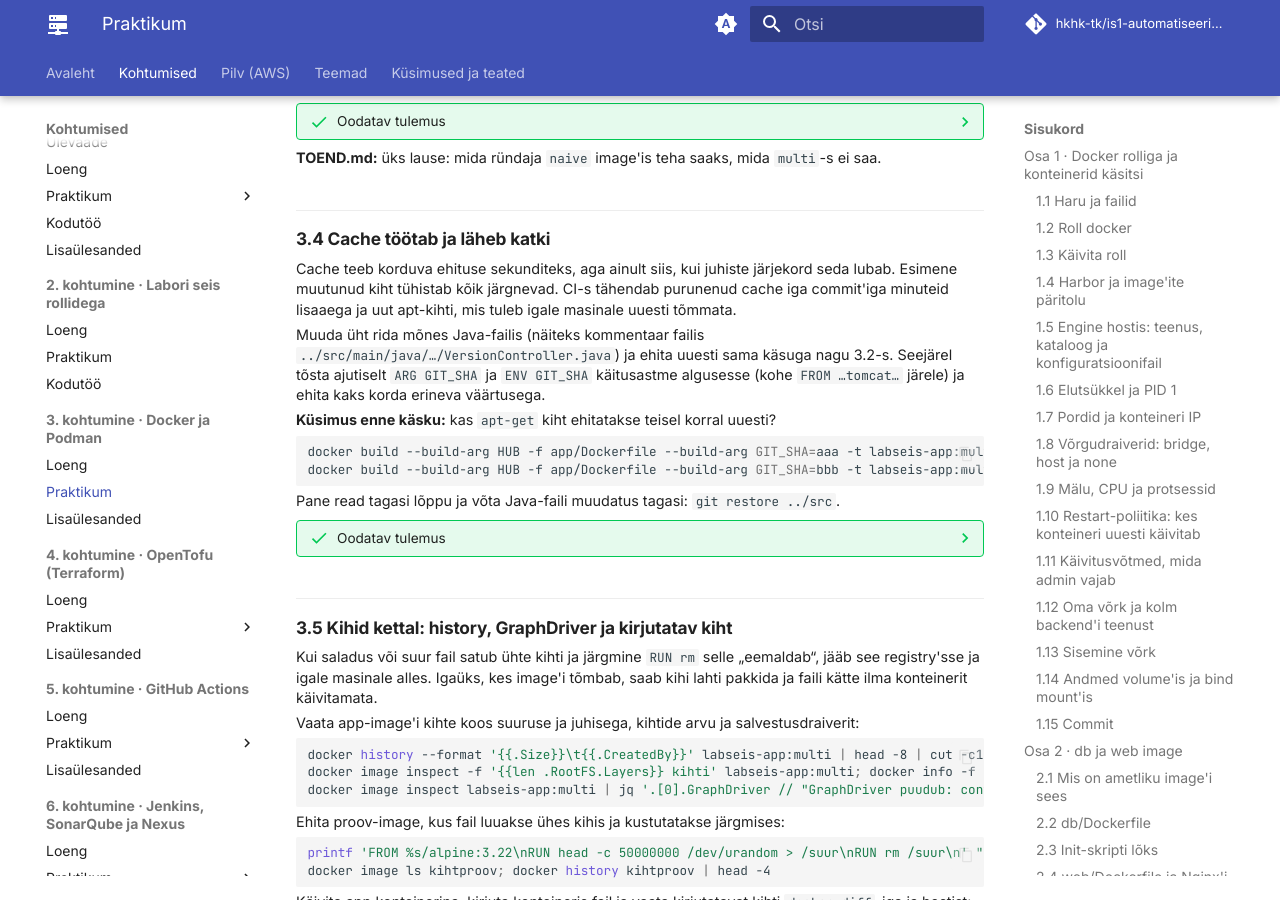
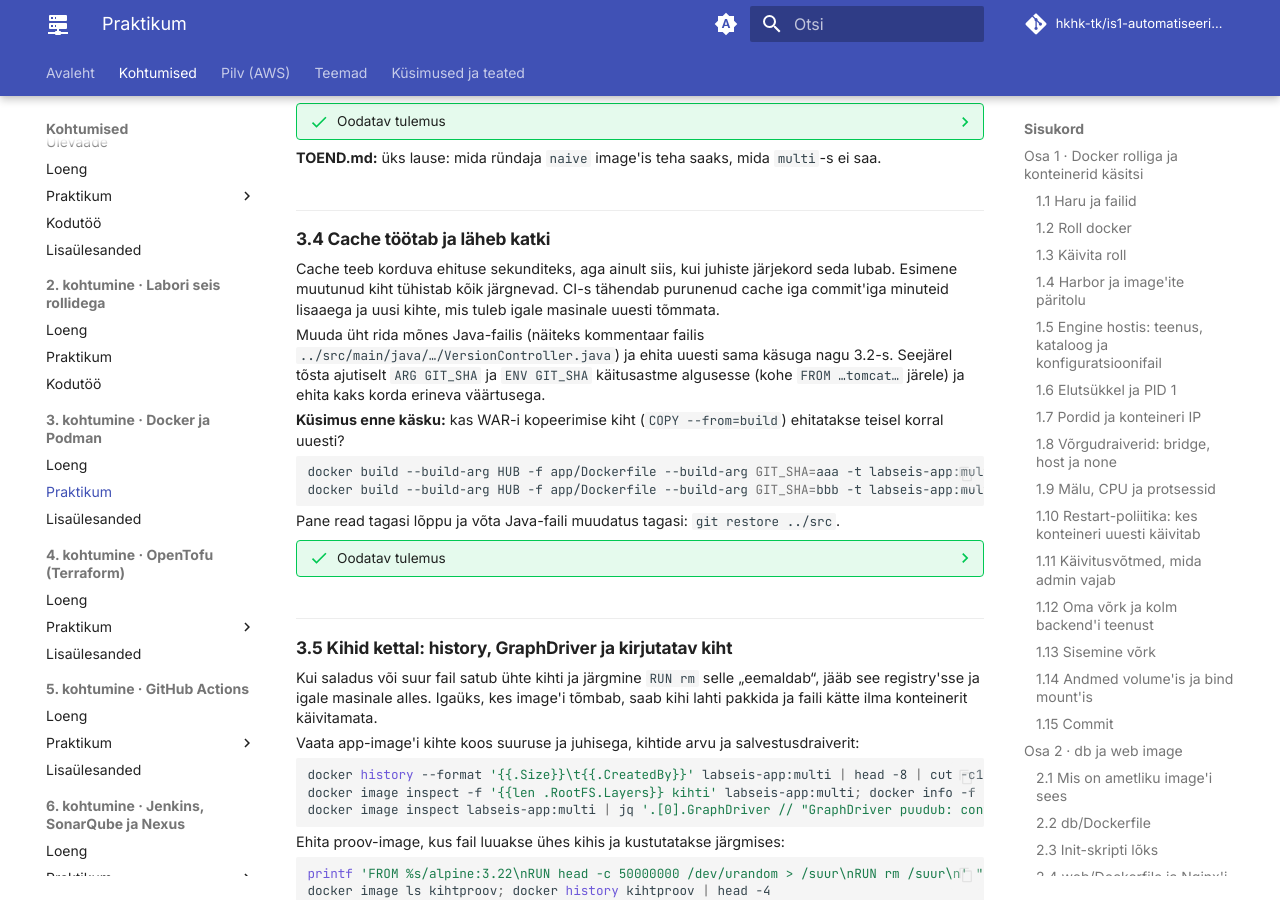
Before and after one commit to hkhk-tk/is1-automatiseerimine, an MkDocs documentation site: the page built from docs/k03/lab.md, in a window 1280 px wide and 900 px high, scrolled down 15464 px. Built offline with MkDocs 1.6.1 and Material for MkDocs 9.7.7, drawn with Linux system fonts in a browser that asks for light colours; comment, search, counter and statistics services are not loaded; some of the changed text lies outside the part shown.

Commit message:
K3 praktikum: app-image'i käitusaste ilma apt-get-ita (Tomcati image'is on curl olemas ja webapps tühi); vahemälu katse vaatab nüüd COPY --from kihti

````diff
--- a/docs/k03/lab.md
+++ b/docs/k03/lab.md
@@ -1028,7 +1028,7 @@ Tabel 3.1 on plaan astmete kaupa: esimene aste on ehitusmasin, mis pärast ehitu
     | Aste | Mida teeb |
     |---|---|
     | `FROM ${HUB}/maven:3-eclipse-temurin-21 AS build` | töökataloog `/src`; **ainult** `pom.xml`; `mvn -B -q dependency:go-offline`; siis `src/`; `mvn -B -q package -DskipTests` |
-    | `FROM ${HUB}/tomcat:10.1-jre21-temurin` | ühes `RUN`-is: `apt-get update`, `curl` (`--no-install-recommends`), apt nimekirjade ja `webapps/*` kustutamine; `COPY --from=build` WAR → `webapps/ROOT.war`; `EXPOSE 8080`; `HEALTHCHECK` `curl -fsS http://localhost:8080/health` (`--start-period=60s`) |
+    | `FROM ${HUB}/tomcat:10.1-jre21-temurin` | `RUN`-i pole vaja (`curl` on baasis olemas ja `webapps` on tühi); `COPY --from=build` WAR → `webapps/ROOT.war`; `EXPOSE 8080`; `HEALTHCHECK` `curl -fsS http://localhost:8080/health` (`--start-period=60s`) |
     | lõpp | `ARG GIT_SHA=unknown`, `ENV GIT_SHA=${GIT_SHA}`, `LABEL org.opencontainers.image.revision="${GIT_SHA}"`, `CMD ["catalina.sh", "run"]` |
 
 Kirjuta `app/Dockerfile` [kahes astmes](https://docs.docker.com/build/building/multi-stage/) tabeli järgi. Kirjuta ise, ära kopeeri naiivset.
@@ -1045,9 +1045,6 @@ Kirjuta `app/Dockerfile` [kahes astmes](https://docs.docker.com/build/building/m
     RUN mvn -B -q package -DskipTests
 
     FROM ${HUB}/tomcat:10.1-jre21-temurin
-    RUN apt-get update \
-     && apt-get install -y --no-install-recommends curl \
-     && rm -rf /var/lib/apt/lists/* /usr/local/tomcat/webapps/*
     COPY --from=build /src/target/labori-seis.war /usr/local/tomcat/webapps/ROOT.war
     EXPOSE 8080
     HEALTHCHECK --interval=10s --timeout=3s --start-period=60s --retries=3 \
@@ -1058,7 +1055,7 @@ Kirjuta `app/Dockerfile` [kahes astmes](https://docs.docker.com/build/building/m
     CMD ["catalina.sh", "run"]
     ```
 
-    `pom.xml` eraldi ja enne `src`-i: sõltuvuste kiht muutub ainult siis, kui `pom.xml` muutub. `apt-get update`, paigaldus ja nimekirjade kustutamine on ühes `RUN`-is, sest iga `RUN` on eraldi kiht ja hilisem kustutamine kihti ei vähenda.
+    `pom.xml` eraldi ja enne `src`-i: sõltuvuste kiht muutub ainult siis, kui `pom.xml` muutub. Käitusaste ei vaja `RUN`-i: ametliku Tomcati image'i kaust `webapps` on tühi (näiterakendused on kaustas `webapps.dist`) ja healthcheck'i `curl` tuleb baasist (eclipse-temurin).
 
 ```bash
 docker build --build-arg HUB -f app/Dockerfile --build-arg GIT_SHA=$(git rev-parse --short HEAD) -t labseis-app:multi ..
@@ -1092,22 +1089,22 @@ docker run --rm --entrypoint sh labseis-app:multi -c 'ls /src 2>&1; find / -name
 
 ### 3.4 Cache töötab ja läheb katki
 
-Cache teeb korduva ehituse sekunditeks, aga ainult siis, kui juhiste järjekord seda lubab. Esimene muutunud kiht tühistab kõik järgnevad. CI-s tähendab purunenud cache iga commit'iga minuteid lisaaega ja uut apt-kihti, mis tuleb igale masinale uuesti tõmmata.
+Cache teeb korduva ehituse sekunditeks, aga ainult siis, kui juhiste järjekord seda lubab. Esimene muutunud kiht tühistab kõik järgnevad. CI-s tähendab purunenud cache iga commit'iga minuteid lisaaega ja uusi kihte, mis tuleb igale masinale uuesti tõmmata.
 
 Muuda üht rida mõnes Java-failis (näiteks kommentaar failis `../src/main/java/…/VersionController.java`) ja ehita uuesti sama käsuga nagu 3.2-s. Seejärel tõsta ajutiselt `ARG GIT_SHA` ja `ENV GIT_SHA` käitusastme algusesse (kohe `FROM …tomcat…` järele) ja ehita kaks korda erineva väärtusega.
 
-**Küsimus enne käsku:** kas `apt-get` kiht ehitatakse teisel korral uuesti?
-
-```bash
-docker build --build-arg HUB -f app/Dockerfile --build-arg GIT_SHA=aaa -t labseis-app:multi .. 2>&1 | grep -E 'CACHED|apt-get' | head -5
-docker build --build-arg HUB -f app/Dockerfile --build-arg GIT_SHA=bbb -t labseis-app:multi .. 2>&1 | grep -E 'CACHED|apt-get' | head -5
+**Küsimus enne käsku:** kas WAR-i kopeerimise kiht (`COPY --from=build`) ehitatakse teisel korral uuesti?
+
+```bash
+docker build --build-arg HUB -f app/Dockerfile --build-arg GIT_SHA=aaa -t labseis-app:multi .. 2>&1 | grep -E 'CACHED|COPY --from' | head -5
+docker build --build-arg HUB -f app/Dockerfile --build-arg GIT_SHA=bbb -t labseis-app:multi .. 2>&1 | grep -E 'CACHED|COPY --from' | head -5
 ```
 
 Pane read tagasi lõppu ja võta Java-faili muudatus tagasi: `git restore ../src`.
 
 ??? success "Oodatav tulemus"
 
-    Esimesel katsel oli `dependency:go-offline` samm `CACHED` ja uuesti käivitusid ainult `COPY src` ja järgmised: `pom.xml`-i eraldi kopeerimine töötab. Teisel katsel töötas `apt-get` iga SHA-ga uuesti, kuigi midagi ei muutunud: ka üks `ARG` vales kohas ehitab kõik järgnevad kihid uuesti, sest muutuja väärtus on kihi sisendi osa. Mida sagedamini miski muutub, seda lõpus see peab olema.
+    Esimesel katsel oli `dependency:go-offline` samm `CACHED` ja uuesti käivitusid ainult `COPY src` ja järgmised: `pom.xml`-i eraldi kopeerimine töötab. Teisel katsel tehti `COPY --from=build` iga SHA-ga uuesti, kuigi WAR ei muutunud: ka üks `ARG` vales kohas ehitab kõik järgnevad kihid uuesti, sest muutuja väärtus on kihi sisendi osa. Mida sagedamini miski muutub, seda lõpus see peab olema.
 
 ### 3.5 Kihid kettal: history, GraphDriver ja kirjutatav kiht
 
@@ -1176,16 +1173,13 @@ Nõuded:
 - kasutajale kuuluvad ainult `logs`, `temp`, `work`, `webapps` ja `conf/Catalina` kaust `/usr/local/tomcat` all, ülejäänu jääb root'ile;
 - WAR kopeeritakse `COPY --from=build --chown=10001:10001`;
 - `USER 10001` numbrina, enne `CMD`-i;
-- kasutaja loomine on samas `RUN`-is mis apt, et kihte juurde ei tuleks.
+- kasutaja loomine, kausta loomine ja omanike muutmine on ühes `RUN`-is, et kihte juurde ei tuleks.
 
 ??? example "Lahendus: käitusaste"
 
     ```dockerfile
     FROM ${HUB}/tomcat:10.1-jre21-temurin
-    RUN apt-get update \
-     && apt-get install -y --no-install-recommends curl \
-     && rm -rf /var/lib/apt/lists/* /usr/local/tomcat/webapps/* \
-     && useradd --system --uid 10001 --no-create-home --shell /usr/sbin/nologin labseis \
+    RUN useradd --system --uid 10001 --no-create-home --shell /usr/sbin/nologin labseis \
      && mkdir -p /usr/local/tomcat/conf/Catalina \
      && chown -R 10001:10001 /usr/local/tomcat/logs /usr/local/tomcat/temp /usr/local/tomcat/work \
           /usr/local/tomcat/webapps /usr/local/tomcat/conf/Catalina
@@ -3280,7 +3274,7 @@ Iga osa tabelit loe ülevalt alla: esimene veerg on see, mida näed, teine käsk
     | Sümptom | Kontrolli | Tõenäoline põhjus | Miks see juhtub |
     |---|---|---|---|
     | `COPY . .` ei too lähtekoodi | `cat .dockerignore` | allowlist töötab: naiivne variant vajab `!pom.xml` ja `!src` | `COPY . .` kopeerib konteksti, ja kontekst on pärast `.dockerignore`-i peaaegu tühi |
-    | iga build käivitab `apt-get` uuesti | `grep -n GIT_SHA k03-docker/app/Dockerfile` | `ARG/ENV GIT_SHA` on käitusastme alguses, mitte lõpus | muutuja väärtus on järgmiste kihtide sisend; uus väärtus tühistab cache'i kõigile järgnevatele |
+    | iga build ehitab käitusastme kihid uuesti | `grep -n GIT_SHA k03-docker/app/Dockerfile` | `ARG/ENV GIT_SHA` on käitusastme alguses, mitte lõpus | muutuja väärtus on järgmiste kihtide sisend; uus väärtus tühistab cache'i kõigile järgnevatele |
     | Maven laeb iga build'iga kõik sõltuvused | `grep -n COPY k03-docker/app/Dockerfile` | `src` kopeeritakse enne `dependency:go-offline`-i | koodi muutus muudab `COPY src` kihi ja kõik järgnevad, sh sõltuvuste allalaadimine, käivituvad uuesti |
     | `docker stop` kestab 10 s | `docker exec <k> cat /proc/1/cmdline \| tr '\0' ' '` | CMD on shell-vormis, PID 1 on `sh` | `sh -c` ei edasta SIGTERM-i lapsele; Docker ootab 10 s ja saadab SIGKILL-i |
     | app konteiner `unhealthy` ilma andmebaasita | `docker exec <k> curl -s localhost:8080/health/live` | ootuspärane: `/health` annab 503, kui db pole | `/health` kontrollib sõltuvusi, `/health/live` ainult protsessi |
````
Also changed, not shown: other parts of docs/k03/lab.md (+1 -1 lines).
